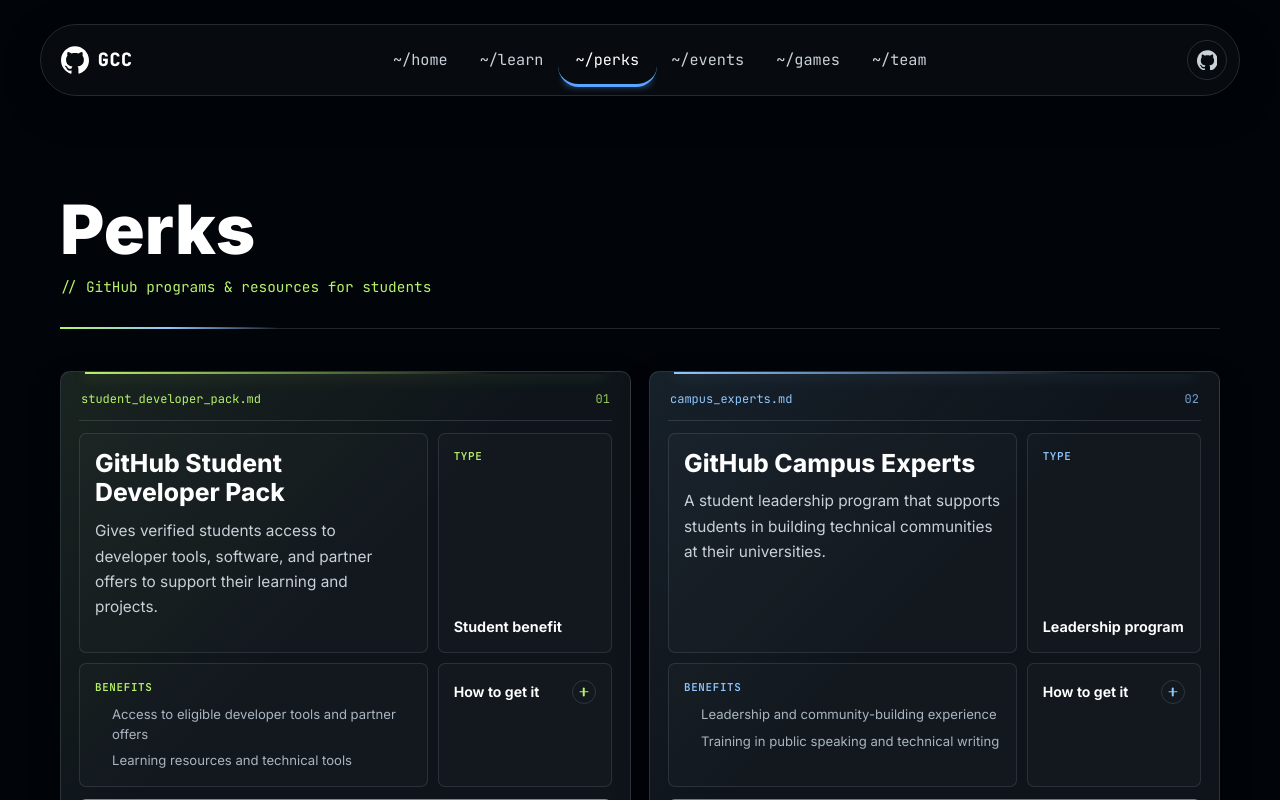
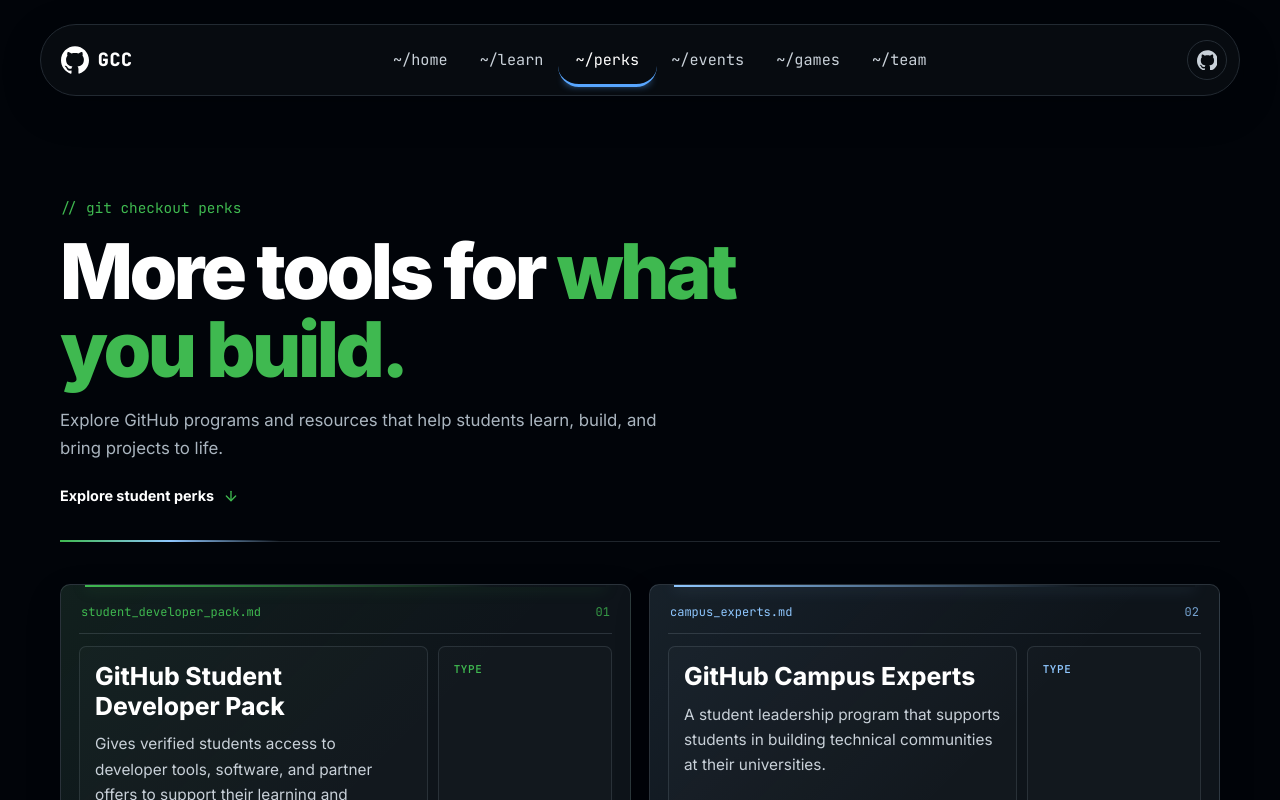
Before and after one commit to GCC-FAST-NUCES-Karachi/GCC, a Next.js app: page /perks in a window 1280 px wide. Shown: the top 800 px of the page. Built offline with nearby package versions, Linux system fonts and the light colour scheme.

Commit message:
Update perks page (darker green & hero sect)

```diff
--- a/src/app/perks/page.jsx
+++ b/src/app/perks/page.jsx
@@ -1,5 +1,6 @@
 import { perks, perksNote } from "./perks";
 import PerkDetails from "./PerkDetails";
+import { ArrowDown } from "lucide-react";
 import "./perks.css";
 
 export const metadata = {
@@ -11,12 +12,16 @@
 export default function PerksPage() {
   return (
     <main className="perks-page">
-      <header className="perks-header">
-        <h1>Perks</h1>
-        <p className="perks-subtitle">{"// GitHub programs & resources for students"}</p>
+      <header className="perks-header" aria-labelledby="perks-title">
+        <div className="perks-hero-copy">
+          <p className="perks-subtitle">{"// git checkout perks"}</p>
+          <h1 id="perks-title">More tools for <span>what you build.</span></h1>
+          <p className="perks-intro">Explore GitHub programs and resources that help students learn, build, and bring projects to life.</p>
+          <a className="perks-hero-link" href="#perks-list">Explore student perks <ArrowDown size={16} aria-hidden="true" /></a>
+        </div>
       </header>
 
-      <ul className="perks-grid">
+      <ul className="perks-grid" id="perks-list">
         {perks.map((perk) => (
           <li key={perk.id} className="perk-card">
             <div className="perk-card-meta">
--- a/src/app/perks/perks.css
+++ b/src/app/perks/perks.css
@@ -1,5 +1,5 @@
 .perks-page {
-  --perk-green: #b7f36a;
+  --perk-green: var(--accent-green, #3fb950);
   --perk-blue: #8fc7ff;
   --perk-yellow: #f2d675;
   --perk-orange: #ffad78;
@@ -17,7 +17,7 @@
 .perks-header {
   position: relative;
   margin: 0 0 42px;
-  padding: 0 0 30px;
+  padding: 0 0 34px;
   border-bottom: 1px solid var(--perk-border);
   text-align: left;
 }
@@ -33,22 +33,53 @@
 }
 
 .perks-page .perks-header h1 {
-  max-width: none;
-  margin: 0 0 12px;
+  max-width: 760px;
+  margin: 0 0 16px;
   color: var(--text-heading);
-  font-size: 4.25rem;
+  font-size: clamp(3rem, 6vw, 5rem);
   font-weight: 850;
-  line-height: .98;
-  letter-spacing: 0;
+  line-height: 1.02;
+  letter-spacing: -.045em;
+}
+
+.perks-page .perks-header h1 span {
+  color: var(--perk-green);
+}
+
+.perks-hero-copy {
+  max-width: 760px;
 }
 
 .perks-subtitle {
-  margin: 0;
+  margin: 0 0 14px;
   color: var(--perk-green);
   font-family: var(--font-mono);
   font-size: .9rem;
   line-height: 1.6;
 }
+
+.perks-intro {
+  max-width: 620px;
+  margin: 0;
+  color: var(--perk-muted);
+  font-size: 1.05rem;
+  line-height: 1.7;
+}
+
+.perks-hero-link {
+  display: inline-flex;
+  align-items: center;
+  gap: .55rem;
+  margin-top: 22px;
+  color: var(--text-heading);
+  font-size: .9rem;
+  font-weight: 700;
+  text-decoration: none;
+}
+
+.perks-hero-link svg { color: var(--perk-green); }
+.perks-hero-link:hover { color: var(--perk-green); }
+.perks-hero-link:focus-visible { outline: var(--control-focus); outline-offset: var(--control-focus-offset); }
 
 .perks-grid {
   display: grid;
@@ -253,7 +284,7 @@
 
 .perk-details-summary {
   display: flex;
-  min-height: 26px;
+  min-height: 44px;
   align-items: center;
   justify-content: space-between;
   gap: 12px;
@@ -265,6 +296,16 @@
   cursor: pointer;
   font: inherit;
   font-weight: 650;
+  text-align: left;
+  transition: color var(--control-transition);
+}
+
+.perk-details-summary:hover {
+  color: var(--text-heading);
+}
+
+.perk-details-summary:hover .perk-details-icon {
+  border-color: color-mix(in srgb, var(--perk-accent) 45%, var(--perk-border));
 }
 
 .perk-details-icon {
@@ -337,8 +378,8 @@
 }
 
 .perk-details-summary:focus-visible {
-  outline: 2px solid var(--perk-accent);
-  outline-offset: 3px;
+  outline: var(--control-focus);
+  outline-offset: var(--control-focus-offset);
 }
 
 .perk-details h3 {
@@ -373,13 +414,13 @@
   margin-top: 12px;
   padding: 0 16px;
   border: 1px solid color-mix(in srgb, var(--perk-accent) 55%, transparent);
-  border-radius: 7px;
+  border-radius: var(--control-radius);
   background: color-mix(in srgb, var(--perk-accent) 12%, transparent);
   color: var(--text-heading);
   font-size: .9rem;
   font-weight: 700;
   text-decoration: none;
-  transition: background .18s ease, border-color .18s ease, box-shadow .18s ease;
+  transition: transform var(--control-transition), background-color var(--control-transition), border-color var(--control-transition), box-shadow var(--control-transition);
 }
 
 .perk-btn::after {
@@ -389,14 +430,17 @@
 }
 
 .perk-btn:hover {
+  transform: translateY(-2px);
   border-color: var(--perk-accent);
   background: color-mix(in srgb, var(--perk-accent) 20%, transparent);
   box-shadow: 0 0 22px color-mix(in srgb, var(--perk-accent) 17%, transparent);
 }
 
+.perk-btn:active { transform: translateY(1px) scale(.98); box-shadow: none; }
+
 .perk-btn:focus-visible {
-  outline: 2px solid var(--perk-accent);
-  outline-offset: 3px;
+  outline: var(--control-focus);
+  outline-offset: var(--control-focus-offset);
 }
 
 .perks-note {
@@ -467,7 +511,7 @@
   }
 
   .perks-page .perks-header h1 {
-    font-size: 3.25rem;
+    font-size: clamp(2.7rem, 12vw, 3.5rem);
   }
 
   .perks-grid {
```
